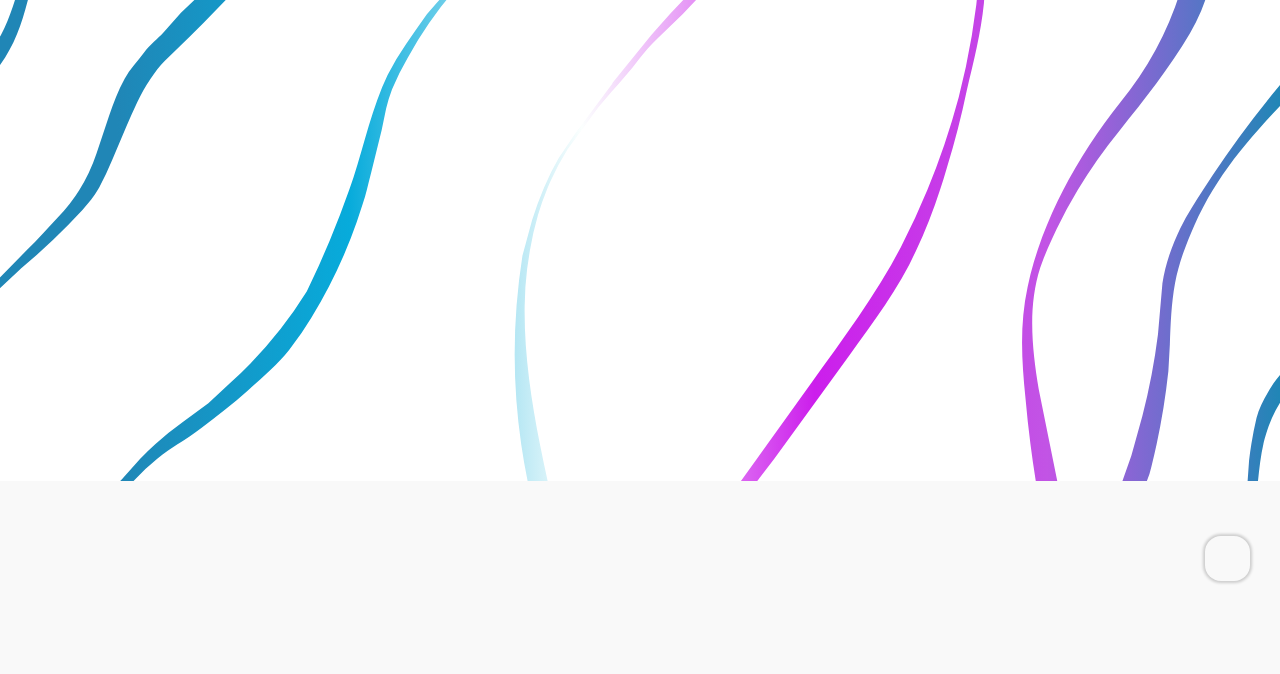
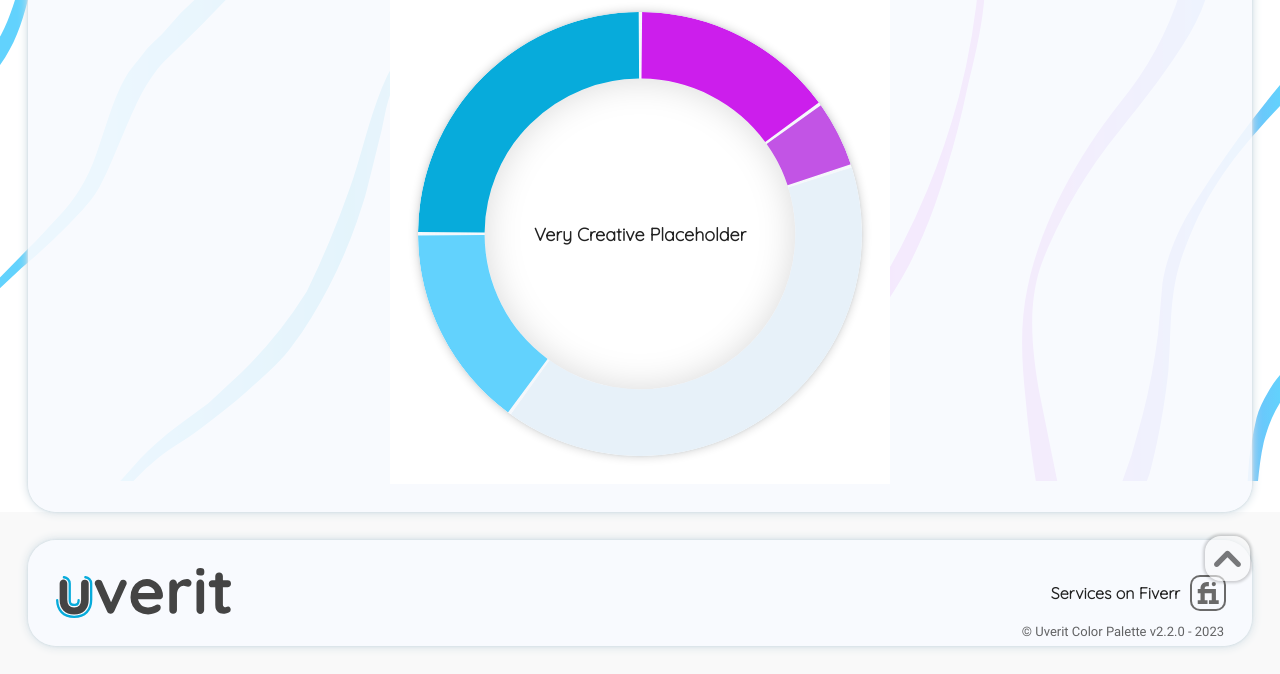
Before and after one commit to newhorizonweb/Uverit-Color-Palette, a plain HTML site: page int_resources/pages/ColorChart.html in a window 1280 px wide. Shown: the part 319-993 px from the top of the page. Before the commit the page ends 800 px from the top, so only its background shows below. Drawn offline with Linux system fonts and the light colour scheme.

Commit message:
v2.2.0 - Color Chart page, navigation UX improvement
Added the Color Chart page (not finished yet). I couldn't find any chart snippets or libraries that would be good enough, so I did the chart myself,

Small navigation UX improvement - now it's much easier to hover over the "dots" and see the corresponding page. Also, the page name won't "jump" or behave weirdly when hovering over a different dot.

+ forgot to mention. In the version v2.1.1 I added text-wrap:balance; (the newest css feature). The text doesn't put just one word on the next line, but balances the whole text to make it look cleaner and easier to read.

```diff
--- /dev/null
+++ b/int_resources/css/color-chart.css
@@ -0,0 +1,132 @@
+
+
+
+
+
+.chart{
+    height:500px;
+    aspect-ratio:1/1;
+    padding:var(--wrapperPadding1);
+    box-sizing:border-box;
+    position:relative;
+    display:flex;
+    justify-content:center;
+    align-items:center;
+    background-color:var(--shade1);
+}
+
+.chart:before{
+    content:"";
+    height:calc(100% - var(--wrapperPadding1) * 2);
+    aspect-ratio:1/1;
+    position:absolute;
+    top:50%;
+    left:50%;
+    transform:translate(-50%, -50%);
+
+    border-radius:50%;
+    box-shadow:var(--box-shadow1) var(--shade6), var(--box-shadow2) var(--shade5);
+}
+
+
+
+.ring-chart{
+    height:100%;
+    width:100%;
+    position:relative;
+    clip-path:circle(50%);
+}
+
+.rc-ring{
+    stroke:var(--shade3);
+    fill:transparent;
+    filter: drop-shadow(0 0 4px var(--shade6))
+}
+
+.rc-item{
+    transform-origin:center;
+    fill:transparent;
+    transition:0.15s;
+    position:relative;
+    pointer-events:stroke;
+}
+
+.light-hover:hover{
+    filter:brightness(1.1);
+}
+
+.dark-hover:hover{
+    filter:brightness(0.95);
+}
+
+
+
+
+
+.rc-item0{
+    stroke:var(--ucp1);
+}
+.rc-item1{
+    stroke:var(--ucp1a);
+}
+.rc-item2{
+    stroke:var(--ucp3);
+}
+.rc-item3{
+    stroke:var(--ucp2a);
+}
+.rc-item4{
+    stroke:var(--ucp2);
+}
+
+
+
+
+
+
+
+
+
+
+
+
+
+/*
+@keyframes donut3 {
+    0% {
+        stroke-dasharray: 0, 100;
+    }
+    100% {
+        stroke-dasharray: 25, 75;
+    }
+}
+*/
+
+
+
+
+
+
+
+
+
+
+
+
+.rc-ring{
+    pointer-events:fill;
+}
+
+
+.chart-txt{
+    width:60%;
+    position:absolute;
+    top:50%;
+    left:50%;
+    transform:translate(-50%, -50%);
+
+}
+
+.chart-txt *{
+    text-align:center;
+}
--- a/int_resources/css/general.css
+++ b/int_resources/css/general.css
@@ -423,7 +423,7 @@ nav{
 .nav-page-title{
     width:100%;
     position:relative;
-    top:0;
+    top:4px;
     left:0;
     font-size:20px;
     text-align:center;
@@ -432,6 +432,7 @@ nav{
 
 .navbar-dots{
     width:100%;
+    padding:5px 0;
     display:flex;
     gap:6px;
 }
--- a/int_resources/js/0_config.js
+++ b/int_resources/js/0_config.js
@@ -7,23 +7,23 @@ const cpName = "Very Creative Placeholder";
 // Main Color
 let ucp1 = "#07ABDB";
 const ucp1name = "aVeryLongWord";
-const ratio1 = 20;
+const ratio1 = 25;
 // Secondary Color
-let ucp1a = "#2086B6";
+let ucp1a = "#62D2FD";
 const ucp1aname = "Secondary";
 const ratio1a = 15;
 // Accent Color
 let ucp2 = "#CC1EEC";
-const ucp2name = "Secondary Accent";
-const ratio2 = 10;
+const ucp2name = "Accent";
+const ratio2 = 15;
 // Secondary Accent Color
 let ucp2a = "#C254E5";
 const ucp2aname = "Secondary Accent";
 const ratio2a = 5;
 // Background Color
-let ucp3 = "#fcfffe";
+let ucp3 = "#E7F1F9";
 const ucp3name = "Background";
-const ratio3 = 50;
+const ratio3 = 40;
 // HEX Values (true/false)
 const hexValues = true;
 // RGB Values (true/false)
@@ -120,13 +120,6 @@ root.style.setProperty("--color-type2", "'" + colorType2 + "'");
 root.style.setProperty("--ucp-grad1", "linear-gradient(to right," + ucp1 + "," + ucp1a + "," + ucp3 + "," + ucp2 + "," + ucp2a + ")");
 // Gradient without the background color
 root.style.setProperty("--ucp-grad2", "linear-gradient(to right," + ucp1 + "," + ucp1a + "," + ucp2 + "," + ucp2a + ")");
-/* Color Ratio */
-// Show an alert when ratio is not equal to 100%
-const ratioAll = ratio1 + ratio1a + ratio3 + ratio2 + ratio2a;
-if (ratioAll != 100) {
-    alert("Color ratio is not equal to 100%\n"
-        + "The current color ratio is equal to " + ratioAll);
-}
 /* Typefaces */
 let docPath = "";
 if (document.title === "Uverit Color Palette") {
--- /dev/null
+++ b/int_resources/js/color-chart.js
@@ -0,0 +1,119 @@
+/* Ring Chart Settings */
+// Set the ring stroke width (x/100)
+const ringWidth = 15;
+// Chart gap (x/100)
+const chartGap = 0.25;
+// Change the hover color (brighter vs darker)
+const brightness = 0.9; // 0 = 0% | 1 = 100%
+// Color ratio array
+const ringArr = [
+    ratio1,
+    ratio1a,
+    ratio3,
+    ratio2a,
+    ratio2 // Accent
+];
+// Color name array
+const colorNameArr = [
+    ucp1name,
+    ucp1aname,
+    ucp3name,
+    ucp2aname,
+    ucp2name // Accent
+];
+/* Chart */
+// Every ring
+const rings = document.getElementsByClassName("ring");
+// Ratio rings
+const ringItems = document.getElementsByClassName("rc-item");
+// Set the svg width (whole element)
+const chartWidth = 100;
+// Set the svg viewBox attribute
+document.getElementsByClassName("ring-chart")[0].setAttribute("viewBox", "0 0 " + chartWidth.toString() + " " + chartWidth.toString());
+// SVG center
+const ringCenter = chartWidth / 2;
+// Ring radius
+const ringRad = (chartWidth - ringWidth) / 2;
+// Ring circumference
+let ringCircum = ringRad * Math.PI * 2;
+// Chart inner text (inside the circle)
+const ratioTxt = document.querySelector(".ratio-txt");
+const colorTxt = document.querySelector(".color-txt");
+/* Change the chart text */
+function changeChartTxt() {
+    ratioTxt.style.color = window.getComputedStyle(document.documentElement).getPropertyValue("txt1");
+    ratioTxt.style.display = "none";
+    colorTxt.innerHTML = cpName;
+}
+changeChartTxt();
+window.addEventListener("mouseover", function (event) {
+    const eTarget = event.target;
+    if (!eTarget?.matches('.ring-chart') &&
+        !eTarget?.matches('.rc-ring') &&
+        !eTarget?.matches('.chart-txt *')) {
+        changeChartTxt();
+    }
+});
+/* Chart - Ring */
+for (let ring = 0; ring < rings.length; ring++) {
+    let ringElem = rings[ring];
+    // Center the rings
+    ringElem.setAttribute("cx", ringCenter.toString());
+    ringElem.setAttribute("cy", ringCenter.toString());
+    // Set the stroke width
+    ringElem.setAttribute("stroke-width", ringWidth.toString());
+    // Set the ring radius
+    ringElem.setAttribute("r", ringRad.toString());
+}
+// Set the ring ratio
+let currNum = 25 - (chartGap / 2);
+for (let ring = 0; ring < ringItems.length; ring++) {
+    // This ring
+    let ringElem = ringItems[ring];
+    // Ratio
+    let thisRatio = ringArr[ring] - chartGap;
+    // Absolute offset
+    currNum += thisRatio + chartGap;
+    // Ring offset (relative to the ring circumference)
+    let ringOffset = (currNum / 100) * ringCircum;
+    ringElem.setAttribute("stroke-dashoffset", ringOffset.toString());
+    // Ring ratio (colored part, relative to the ring circumference)
+    let currRingRatio = (thisRatio / 100) * ringCircum;
+    let dashArray = currRingRatio.toString() + " " + (ringCircum - currRingRatio).toString();
+    ringElem.setAttribute("stroke-dasharray", dashArray);
+    /* Hovering over the ring section */
+    ringElem.addEventListener("mouseenter", function () {
+        // Get the stroke color
+        let strokeColor = window.getComputedStyle(this).getPropertyValue('stroke');
+        let rgbValues = strokeColor.match(/\d+/g);
+        if (rgbValues) {
+            // Get the R, G, B values
+            let red = parseInt(rgbValues[0]);
+            let green = parseInt(rgbValues[1]);
+            let blue = parseInt(rgbValues[2]);
+            // Add the values (max for RGB is 765, so 3x 255)
+            let colorVal = red + green + blue;
+            const colorBrightness = 765 * brightness;
+            // Change the hover color if the section is too bright
+            if (colorVal < colorBrightness) {
+                this.classList.add("light-hover");
+            }
+            else {
+                this.classList.add("dark-hover");
+                strokeColor = `rgb(${red - 100}, ${green - 100}, ${blue - 100})`;
+            }
+            // Change the chart text
+            ratioTxt.style.color = strokeColor;
+            ratioTxt.style.display = "block";
+            ratioTxt.innerHTML = ringArr[ring] + "%";
+            colorTxt.innerHTML = colorNameArr[ring];
+        }
+    });
+}
+/* Ring Chart Alert */
+// Show an alert when ratio is not equal to 100%
+const ratioAll = ratio1 + ratio1a + ratio3 + ratio2 + ratio2a;
+if (ratioAll != 100) {
+    alert("Color ratio is not equal to 100%\n"
+        + "The current color ratio is equal to " + ratioAll);
+}
--- a/int_resources/js/navigation.js
+++ b/int_resources/js/navigation.js
@@ -1,4 +1,4 @@
-const paletteVersion = "v2.1.2";
+const paletteVersion = "v2.2.0";
 /* Page Arrays */
 // Arrays with page urls and names
 let filesArray;
@@ -6,7 +6,7 @@ if (document.title === "Uverit Color Palette") {
     filesArray = [
         "ColorPalette.html",
         "int_resources/pages/ColorMeaning.html",
-        "int_resources/pages/placeholder1.html",
+        "int_resources/pages/ColorChart.html",
         "int_resources/pages/placeholder2.html",
         "int_resources/pages/placeholder3.html",
         "int_resources/pages/placeholder4.html"
@@ -16,7 +16,7 @@ else {
     filesArray = [
         "../../ColorPalette.html",
         "ColorMeaning.html",
-        "placeholder1.html",
+        "ColorChart.html",
         "placeholder2.html",
         "placeholder3.html",
         "placeholder4.html"
@@ -25,7 +25,7 @@ else {
 let filesNames = [
     "Color Palette",
     "Color Meaning",
-    "Test2",
+    "Color Chart",
     "Test3",
     "Test4",
     "Test5"
@@ -79,7 +79,7 @@ else {
 const thisDocTitle = filesNames[thisUrlNumber];
 // Create the nav elements
 const baseNavContent = "<div class='nav-wrapper wrapper'>" +
-    "<a href='colorPalette.html' class='nav-logo uverit-logo'>" +
+    `<a href='${filesArray[0]}' class='nav-logo uverit-logo'>` +
     uveritLogo +
     "</a>" +
     "<div class='navbar'>" +
@@ -167,10 +167,10 @@ function baseNav() {
             pageTitleAnimation();
             navPageTitle.innerHTML = filesNames[hoverIndex];
         });
-        dot.addEventListener("mouseleave", (e) => {
-            pageTitleAnimation();
-            navPageTitle.innerHTML = thisDocTitle;
-        });
+    });
+    document.querySelector(".navbar-dots")?.addEventListener("mouseleave", (e) => {
+        pageTitleAnimation();
+        navPageTitle.innerHTML = thisDocTitle;
     });
 }
 /* Footer */
--- a/int_resources/pages/test.html
+++ b/int_resources/pages/ColorChart.html
@@ -4,7 +4,7 @@
         <meta charset="UTF-8">
         <!-- Site -->
         <!-- In-page -->
-        <title>test</title>
+        <title>Uverit Color Chart</title>
         <meta name="description" content="Uverit Color Palette - a program designed as a presentation tool for brand style guide.">
         <meta name="keywords" content="color palette, brand style guide, typefaces, fonts, colors, color style, color scheme, brand identity, company colors">
         <meta name="author" content="Uverit">
@@ -14,12 +14,14 @@
         <meta name="apple-mobile-web-app-capable" content="yes">
         <link rel="shortcut icon" href="../img/uverit-favicon-bbg.svg" type="image/x-icon">
         <link rel="stylesheet" type="text/css" href="../css/general.css">
-        <link rel="stylesheet" type="text/css" href="../css/main.css">
+        <link rel="stylesheet" type="text/css" href="../css/color-chart.css">
 
         <!-- Scripts -->
         <script src="../js/ScriptPackCP.js" defer></script>
+        <script src="../js/svg.js"></script>
         <script src="../js/0_config.js"></script>
         <script src="../js/navigation.js"></script>
+        <script src="../js/color-chart.js" defer></script>
     </head>
 
     <body>
@@ -50,16 +52,39 @@
         <main>
 
     <!-- MAIN-MODULE -->
-            <div class="wrapper">
-                <div class="space"></div>
-
+            <div class="main-wrapper wrapper">
                 <div class="main-module-content">
 
+                    <div class="pdf-btn pdfNoPrint">
+                        <p>Save</p>
+                    </div>
 
+                    <div class="main-header">
+                        <script>
+                            mainHeader();
+                        </script>
+                    </div>
+
+                    <div class="chart">
+
+                        <svg class="ring-chart">
+                            <circle class="ring rc-ring"></circle>
+
+                            <circle class="ring rc-item rc-item0"></circle>
+                            <circle class="ring rc-item rc-item1"></circle>
+                            <circle class="ring rc-item rc-item2"></circle>
+                            <circle class="ring rc-item rc-item3"></circle>
+                            <circle class="ring rc-item rc-item4"></circle>
+                        </svg>
+
+                        <div class="chart-txt">
+                            <h4 class="ratio-txt">AAA</h4>
+                            <h5 class="color-txt">BBBBBBBBBB</h5>
+                        </div>
+
+                    </div>
 
                 </div>
-
-                <div class="space"></div>
             </div>
     <!-- /MAIN-MODULE -->
 
--- /dev/null
+++ b/int_resources/ts/color-chart.ts
@@ -0,0 +1,181 @@
+
+
+
+    /* Ring Chart Settings */
+
+// Set the ring stroke width (x/100)
+const ringWidth:number = 15;
+
+// Chart gap (x/100)
+const chartGap:number = 0.25;
+
+// Change the hover color (brighter vs darker)
+const brightness:number = 0.9; // 0 = 0% | 1 = 100%
+
+// Color ratio array
+const ringArr:number[] = [
+    ratio1,     // Main
+    ratio1a,    // Secondary
+    ratio3,     // Background
+    ratio2a,    // Secondary Accent
+    ratio2      // Accent
+]
+
+// Color name array
+const colorNameArr:string[] = [
+    ucp1name,   // Main
+    ucp1aname,  // Secondary
+    ucp3name,   // Background
+    ucp2aname,  // Secondary Accent
+    ucp2name    // Accent
+]
+
+
+
+    /* Chart */
+
+
+
+// Every ring
+const rings:HTMLCollectionOf<Element> = document.getElementsByClassName("ring");
+
+// Ratio rings
+const ringItems:HTMLCollectionOf<Element> = document.getElementsByClassName("rc-item");
+
+// Set the svg width (whole element)
+const chartWidth:number = 100;
+
+// Set the svg viewBox attribute
+document.getElementsByClassName("ring-chart")[0].setAttribute(
+    "viewBox", "0 0 " + chartWidth.toString() + " " + chartWidth.toString()
+);
+
+// SVG center
+const ringCenter:number = chartWidth / 2;
+
+// Ring radius
+const ringRad:number = (chartWidth - ringWidth) / 2;
+
+// Ring circumference
+let ringCircum:number = ringRad * Math.PI * 2;
+
+// Chart inner text (inside the circle)
+const ratioTxt:HTMLElement | null = document.querySelector(".ratio-txt");
+const colorTxt:HTMLElement | null = document.querySelector(".color-txt");
+
+    /* Change the chart text */
+
+function changeChartTxt(){
+    ratioTxt!.style.color = window.getComputedStyle(document.documentElement).getPropertyValue("txt1");
+    ratioTxt!.style.display = "none";
+    colorTxt!.innerHTML = cpName;
+}
+
+changeChartTxt();
+
+window.addEventListener("mouseover", function(event){
+
+    const eTarget:Element = (event.target as Element);
+
+    if (!eTarget?.matches('.ring-chart') &&
+        !eTarget?.matches('.rc-ring') &&
+        !eTarget?.matches('.chart-txt *')){
+
+        changeChartTxt();
+    }
+});
+
+    /* Chart - Ring */
+
+for (let ring = 0; ring < rings.length; ring++){
+
+    let ringElem:Element = rings[ring];
+
+    // Center the rings
+    ringElem.setAttribute("cx", ringCenter.toString());
+    ringElem.setAttribute("cy", ringCenter.toString());
+
+    // Set the stroke width
+    ringElem.setAttribute("stroke-width", ringWidth.toString());
+
+    // Set the ring radius
+    ringElem.setAttribute("r", ringRad.toString());
+
+}
+
+// Set the ring ratio
+let currNum:number = 25 - (chartGap / 2);
+
+for (let ring = 0; ring < ringItems.length; ring++){
+
+    // This ring
+    let ringElem:Element = ringItems[ring];
+
+    // Ratio
+    let thisRatio:number = ringArr[ring] - chartGap;
+
+    // Absolute offset
+    currNum += thisRatio + chartGap;
+
+    // Ring offset (relative to the ring circumference)
+    let ringOffset:number = (currNum / 100) * ringCircum;
+
+    ringElem.setAttribute("stroke-dashoffset", ringOffset.toString());
+
+
+    // Ring ratio (colored part, relative to the ring circumference)
+    let currRingRatio:number = (thisRatio / 100) * ringCircum;
+    let dashArray:string = currRingRatio.toString() +" "+ (ringCircum - currRingRatio).toString();
+
+    ringElem.setAttribute("stroke-dasharray", dashArray);
+
+        /* Hovering over the ring section */
+
+    ringElem.addEventListener("mouseenter", function(){
+
+        // Get the stroke color
+        let strokeColor:string = window.getComputedStyle(this).getPropertyValue('stroke');
+        let rgbValues:RegExpMatchArray | null = strokeColor.match(/\d+/g);
+
+        if (rgbValues){
+
+            // Get the R, G, B values
+            let red:number = parseInt(rgbValues[0]);
+            let green:number = parseInt(rgbValues[1]);
+            let blue:number = parseInt(rgbValues[2]);
+
+            // Add the values (max for RGB is 765, so 3x 255)
+            let colorVal:number = red + green + blue;
+
+            const colorBrightness:number = 765 * brightness;
+
+            // Change the hover color if the section is too bright
+            if (colorVal < colorBrightness){
+                this.classList.add("light-hover");
+            } else {
+                this.classList.add("dark-hover");
+                strokeColor = `rgb(${red - 100}, ${green - 100}, ${blue - 100})`
+            }
+
+            // Change the chart text
+            ratioTxt!.style.color = strokeColor;
+            ratioTxt!.style.display = "block";
+            ratioTxt!.innerHTML = ringArr[ring]+"%";
+
+            colorTxt!.innerHTML = colorNameArr[ring];
+
+        }
+
+    });
+
+}
+
+    /* Ring Chart Alert */
+
+// Show an alert when ratio is not equal to 100%
+const ratioAll:number = ratio1 + ratio1a + ratio3 + ratio2 + ratio2a;
+
+if (ratioAll != 100){
+    alert("Color ratio is not equal to 100%\n"
+    +"The current color ratio is equal to "+ratioAll);
+}
```
Also changed, not shown: int_resources/ts/0_config.ts (+6 -16 lines), int_resources/ts/navigation.ts (+9 -9 lines).
